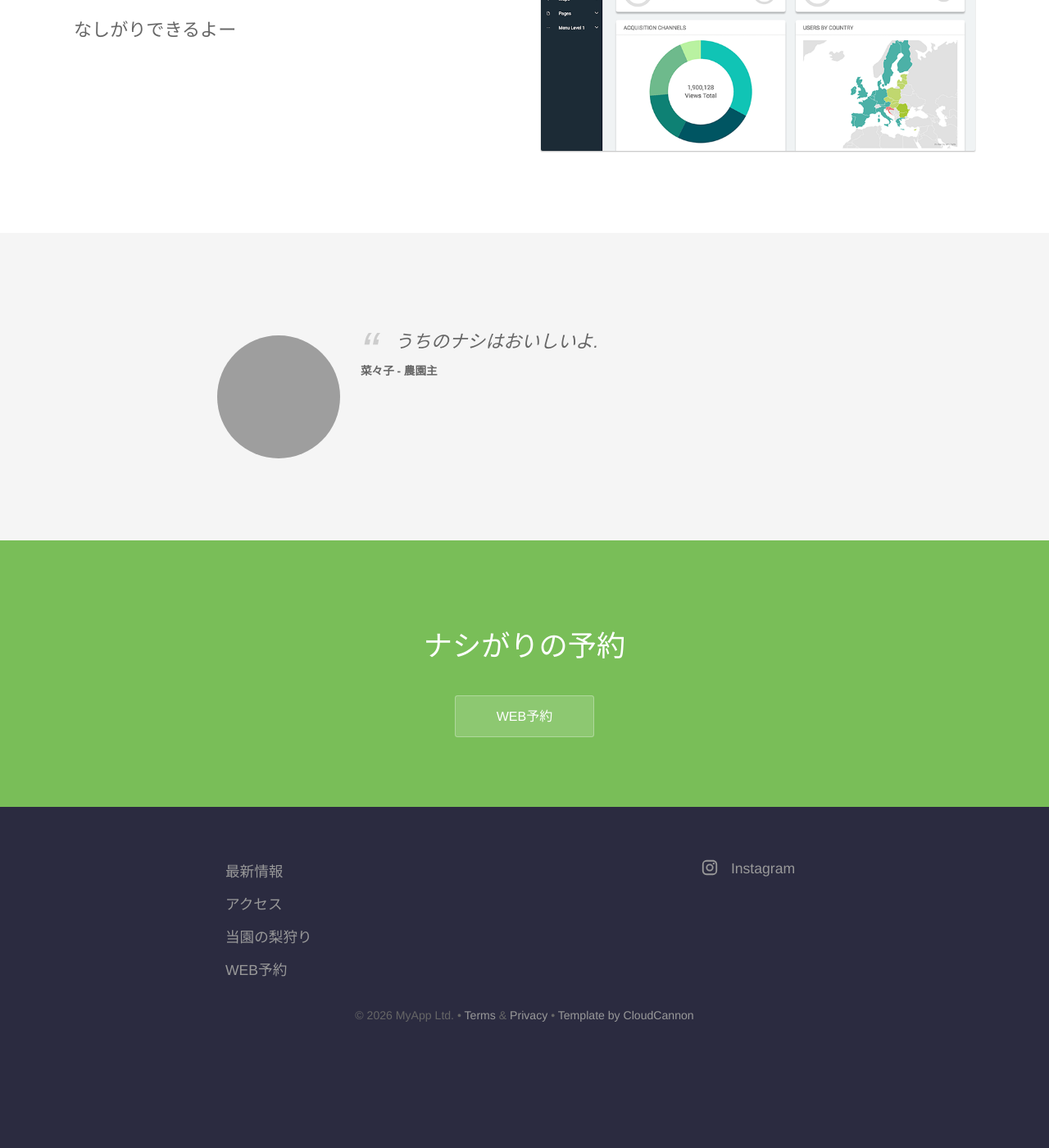
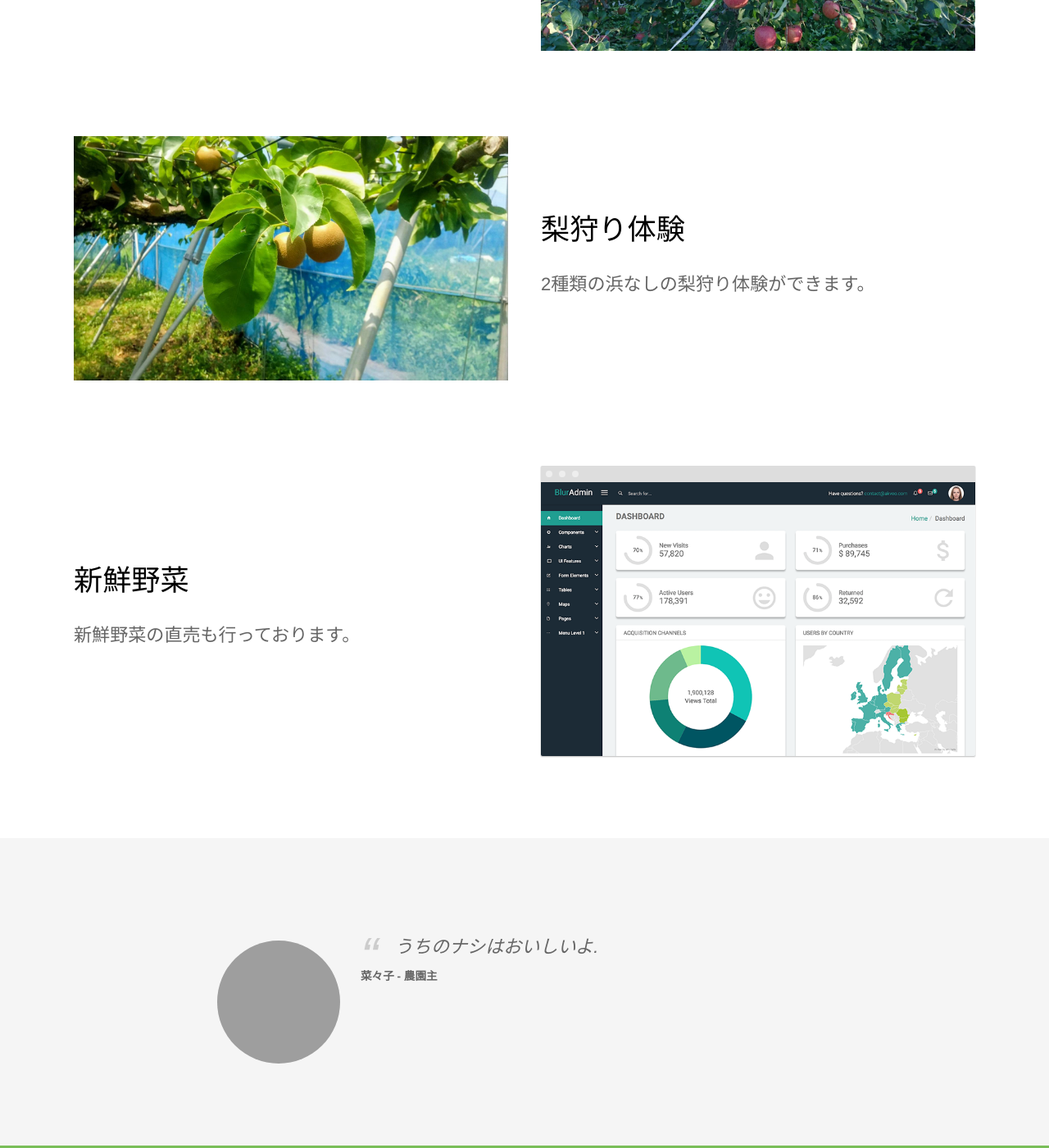
Before and after one commit to johannesnicolaus/nashi_nouen, a Jekyll site: the page built from index.html, in a window 1280 px wide and 1400 px high, scrolled down 1101 px. Shown: the whole window at 82% size. Built offline with Jekyll 4.4.1, drawn with Linux system fonts in a browser that asks for light colours; before the commit the page ends 2400 px from its top, so only the background shows below that; some of the changed text lies outside the part shown; grey boxes are pictures that could not be loaded.

Commit message:
update and add reservation screen

```diff
--- a/_config.yml
+++ b/_config.yml
@@ -1,7 +1,7 @@
 # ----
 # Site
 
-title: Hydra Template
+title: ともちゃん農園
 url: "https://proud-alligator.cloudvent.net"
 baseurl:
 google_analytics_key:
@@ -10,13 +10,13 @@
 
 # Values for the jekyll-seo-tag gem (https://github.com/jekyll/jekyll-seo-tag)
 logo: /siteicon.png
-description: Product marketing template for Jekyll.
+description: 新鮮浜なしを提供しております。
 author:
   name:
   email:
   twitter: # twitter username without the @ symbol
 social:
-  name: Hydra Template
+  name: ともちゃん農園
   links:
     - https://github.com/CloudCannon/hydra-jekyll-template
 
--- a/_layouts/default.html
+++ b/_layouts/default.html
@@ -23,7 +23,7 @@
 	<body>
 		<header>
 			<div class="container">
-				<div class="company-name"><a href="{{ site.baseurl }}/"><img src="{{ site.baseurl }}/images/logo.svg" alt="Hydra Logo" width="95" height="33" /></a></div>
+				<div class="company-name"><a href="{{ site.baseurl }}/"><img src="{{ site.baseurl }}/images/logo.svg" alt="ともちゃん農園" width="95" height="33" /></a></div>
 				{% include navigation.html %}
 			</div>
 		</header>
@@ -44,7 +44,7 @@
 					</ul>
 					{% endfor %}
 				</div>
-				<p class="copyright">&copy; {{ site.time | date: '%Y' }} MyApp Ltd. • <a href="#">Terms</a> &amp; <a href="#">Privacy</a> • <a href="https://cloudcannon.com/">Template by CloudCannon</a></p>
+				<p class="copyright">&copy; {{ site.time | date: '%Y' }} ともちゃん農園 </p>
 			</div>
 		</footer>
 		<script>
--- a/index.html
+++ b/index.html
@@ -1,6 +1,6 @@
 ---
 title: ともちゃん農園横浜
-description: Track and optimize your sales team in real time
+description: 横浜のともちゃん農園の公式サイトです。新鮮な浜なしを提供し、梨狩り体験も楽しめます。
 ---
 <section class="hero">
 	<div class="text-container">
@@ -8,7 +8,7 @@
 		<p class="subtext editable">新鮮浜なしを提供しております。</p>
 		<!-- <div class="cta button alt"><a href="{{ site.baseurl }}/contact/">梨狩り予約</a></div> -->
 		<div>
-			<img src="{{ site.baseurl }}/images/dashboard.png" alt="Screenshot" class="screenshot editable" />
+			<img src="{{ site.baseurl }}/images/nashi1.jpg" alt="nashi1" />
 		</div>
 	</div>
 </section>
@@ -23,19 +23,7 @@
 				<p>なしがりできるよー</p>
 			</div>
 			<div class="image">
-				<img src="{{ site.baseurl }}/images/dashboard.png" alt="Screenshot" class="screenshot editable" />
-			</div>
-		</div>
-	</section>
-
-	<!-- <section>
-		<div class="container flex">
-			<div class="text editable">
-				<h2>How can I <strong>keep track</strong> of my sales team?</h2>
-				<p>Hydra learns your business. By analyzing your sales data, Hydra optimizes your sales process and show you where you should be spending your resources.</p>
-			</div>
-			<div class="image">
-				<img src="{{ site.baseurl }}/images/dashboard.png" alt="Screenshot" class="screenshot editable" />
+				<img src="{{ site.baseurl }}/images/nashi1.jpg" alt="nashi1" />
 			</div>
 		</div>
 	</section>
@@ -43,14 +31,26 @@
 	<section>
 		<div class="container flex">
 			<div class="text editable">
-				<h2>How can I <strong>forecast</strong> the next 90 days?</h2>
-				<p>Hydra learns your business. By analyzing your sales data, Hydra optimizes your sales process and show you where you should be spending your resources.</p>
+				<h2>梨狩り体験</h2>
+				<p>2種類の浜なしの梨狩り体験ができます。</p>
+			</div>
+			<div class="image">
+				<img src="{{ site.baseurl }}/images/nashi2.jpg" alt="nashi2" />
+			</div>
+		</div>
+	</section>
+
+	<section>
+		<div class="container flex">
+			<div class="text editable">
+				<h2>新鮮野菜</h2>
+				<p>新鮮野菜の直売も行っております。</p>
 			</div>
 			<div class="image">
 				<img src="{{ site.baseurl }}/images/dashboard.png" alt="Screenshot" class="screenshot editable" />
 			</div>
 		</div>
-	</section> -->
+	</section>
 
 	<section class="testimonial">
 		<div class="container flex">
@@ -66,6 +66,6 @@
 
 	<section class="bottom-cta">
 		<h2 class="editable">ナシがりの予約</h2>
-		<div class="button alt"><a href="#">WEB予約</a></div>
+		<div class="button alt"><a href="/reservation/">WEB予約</a></div>
 	</section>
 </div>
```
Also changed, not shown: _data/footer.yml (+6 -6 lines), _data/navigation.yml (+6 -6 lines), reservation.html (added, +65 -0 lines), _posts/2016-07-20-first-post.md (renamed from _posts/2016-07-20-the-process-for-direct-sales.md), images/nashi1.jpg (added), images/nashi2.jpg (added).
